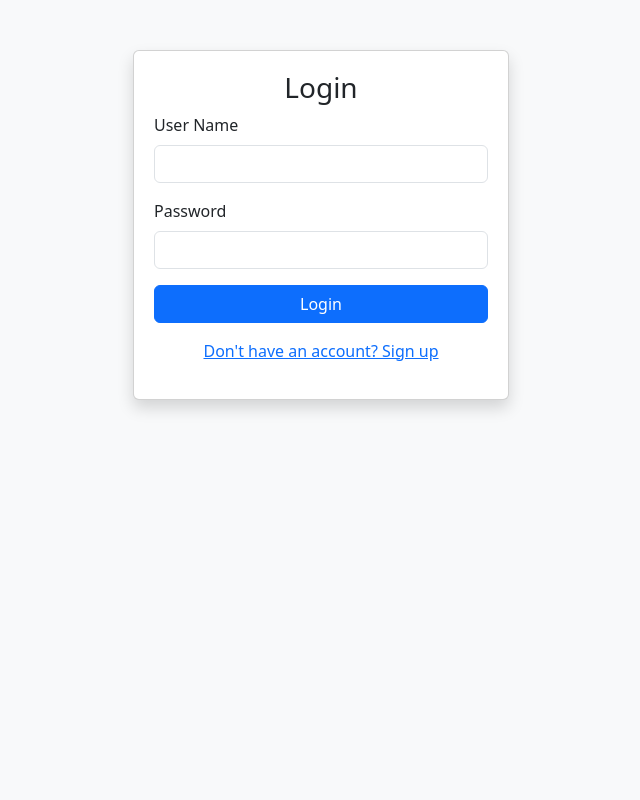
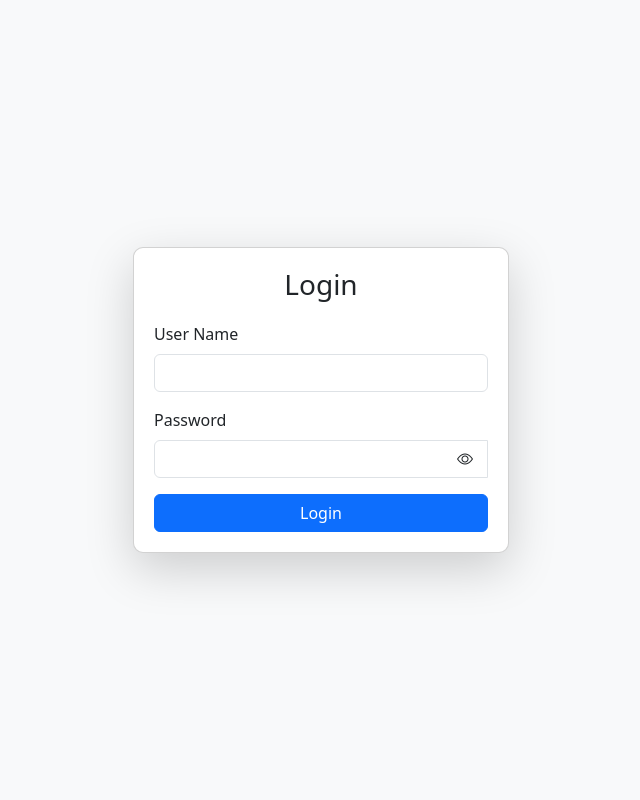
Before and after one commit to DarilTom/HOMECARE, a Django app: page /login in a window 1280 px wide. Shown: the whole page, without its empty margins (319-959 px from the left). Run offline with Django 5.2, Linux system fonts and the light colour scheme.

Commit message:
login updated

```diff
--- a/homecare/homecare_app/templates/myapp/login.html
+++ b/homecare/homecare_app/templates/myapp/login.html
@@ -1,62 +1,83 @@
-
 <!DOCTYPE html>
 <html lang="en">
 <head>
     <meta charset="UTF-8">
     <meta name="viewport" content="width=device-width, initial-scale=1.0">
-    <title>{% block title %} Login & Signup {% endblock %}</title>
+    <title>Login</title>
     <link href="https://cdn.jsdelivr.net/npm/bootstrap@5.3.0/dist/css/bootstrap.min.css" rel="stylesheet">
     <style>
-        body { background-color: #f8f9fa; }
-        .container { max-width: 400px; margin-top: 50px; }
-        .card { padding: 20px; }
+        body { background-color: #f8f9fa; display: flex; justify-content: center; align-items: center; height: 100vh; }
+        .container { max-width: 400px; }
+        .card { padding: 20px; box-shadow: 5px 5px 15px rgba(0, 0, 0, 0.1); border-radius: 10px; }
+        h3 { text-align: center; margin-bottom: 20px; }
+        .password-wrapper { position: relative; }
+        .password-wrapper .toggle-password {
+            position: absolute;
+            top: 50%;
+            right: 10px;
+            transform: translateY(-50%);
+            cursor: pointer;
+            border: none;
+            background: none;
+            padding: 5px;
+        }
     </style>
 </head>
 <body>
     <div class="container">
-        <div class="card shadow">
-            <h3 class="text-center" id="form-title">Login</h3>
-            <form id="auth-form" method="post">
-            {% csrf_token %}
+        <div class="card shadow-lg">
+            <h3>Login</h3>
+            <form id="auth-form" method="post" class="needs-validation" novalidate>
+                {% csrf_token %}
                 <div class="mb-3">
-                    <label for="Name" class="form-label">User Name</label>
-                    <input type="text" class="form-control" id="username" required>
+                    <label for="username" class="form-label">User Name</label>
+                    <input type="text" class="form-control" name="username" required>
+                    <div class="invalid-feedback">Please enter your username.</div>
                 </div>
-                <div class="mb-3">
+                <div class="mb-3 password-wrapper">
                     <label for="password" class="form-label">Password</label>
-                    <input type="password" class="form-control" id="password" required>
+                    <div class="input-group">
+                        <input type="password" class="form-control" id="password" name="password" required>
+                        <button class="btn toggle-password" type="button" onclick="togglePasswordVisibility()">
+                            <i class="bi bi-eye"></i>
+                        </button>
+                    </div>
+                    <div class="invalid-feedback">Please enter your password.</div>
                 </div>
-                <div class="mb-3 d-none" id="name-field">
-                    <label for="name" class="form-label">Full Name</label>
-                    <input type="text" class="form-control" id="name">
-                </div>
-                <button type="submit" class="btn btn-primary w-100" id="submit-btn">Login</button>
+                <button type="submit" class="btn btn-primary w-100">Login</button>
             </form>
-            <p class="text-center mt-3">
-                <a href="#" id="toggle-form">Don't have an account? Sign up</a>
-            </p>
         </div>
     </div>
 
     <script>
-        const formTitle = document.getElementById("form-title");
-        const submitBtn = document.getElementById("submit-btn");
-        const toggleForm = document.getElementById("toggle-form");
-        const nameField = document.getElementById("name-field");
+        function togglePasswordVisibility() {
+            var passwordField = document.getElementById("password");
+            var toggleButton = document.querySelector(".toggle-password i");
+            if (passwordField.type === "password") {
+                passwordField.type = "text";
+                toggleButton.classList.remove("bi-eye");
+                toggleButton.classList.add("bi-eye-slash");
+            } else {
+                passwordField.type = "password";
+                toggleButton.classList.remove("bi-eye-slash");
+                toggleButton.classList.add("bi-eye");
+            }
+        }
 
-        toggleForm.addEventListener("click", function () {
-            if (submitBtn.innerText === "Login") {
-                formTitle.innerText = "Sign Up";
-                submitBtn.innerText = "Sign Up";
-                toggleForm.innerText = "Already have an account? Login";
-                nameField.classList.remove("d-none");
-            } else {
-                formTitle.innerText = "Login";
-                submitBtn.innerText = "Login";
-                toggleForm.innerText = "Don't have an account? Sign up";
-                nameField.classList.add("d-none");
-            }
-        });
+        (function() {
+            'use strict';
+            var forms = document.querySelectorAll('.needs-validation');
+            Array.prototype.slice.call(forms).forEach(function(form) {
+                form.addEventListener('submit', function(event) {
+                    if (!form.checkValidity()) {
+                        event.preventDefault();
+                        event.stopPropagation();
+                    }
+                    form.classList.add('was-validated');
+                }, false);
+            });
+        })();
     </script>
+    <link rel="stylesheet" href="https://cdn.jsdelivr.net/npm/bootstrap-icons/font/bootstrap-icons.css">
 </body>
 </html>
```
